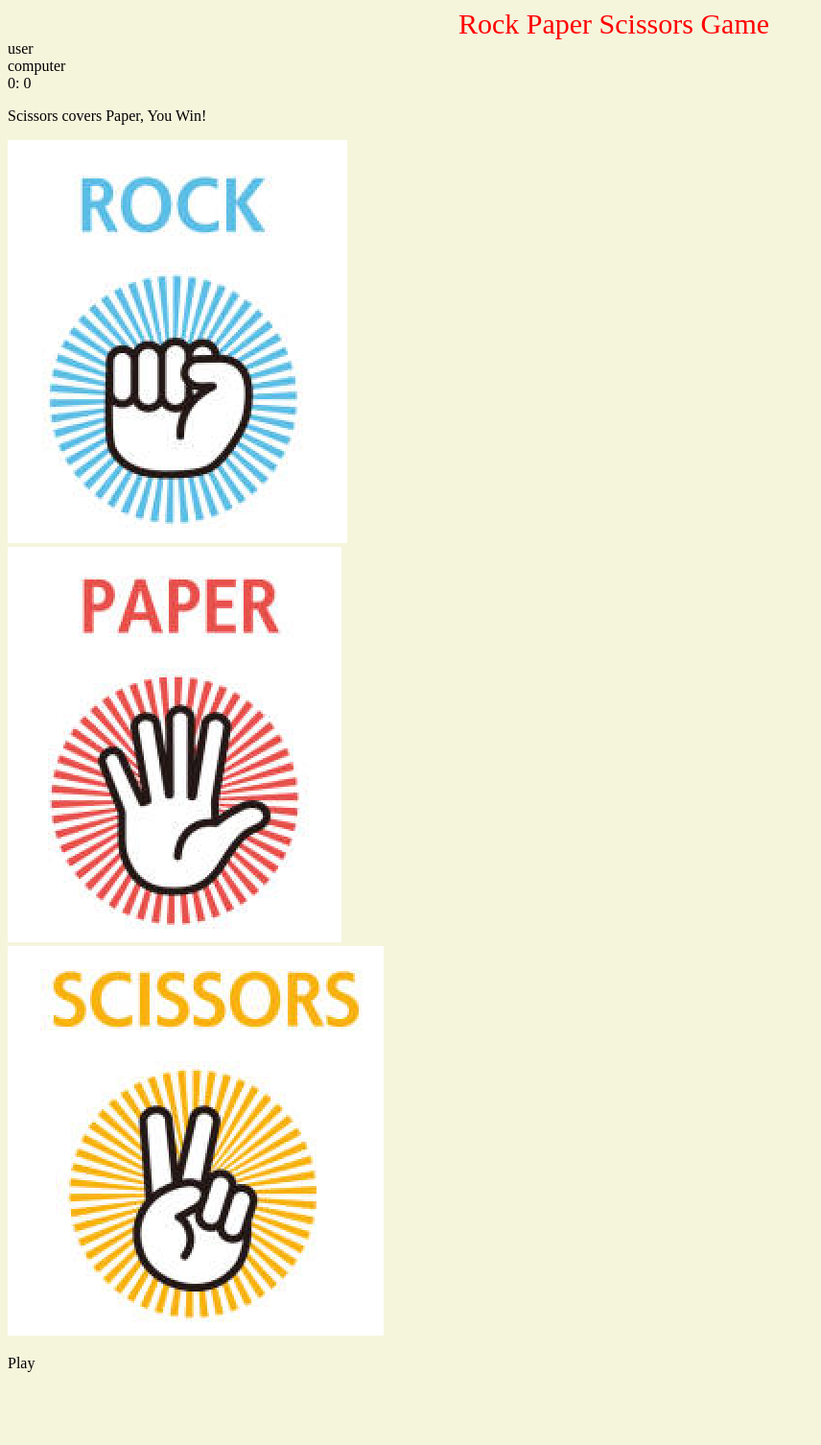
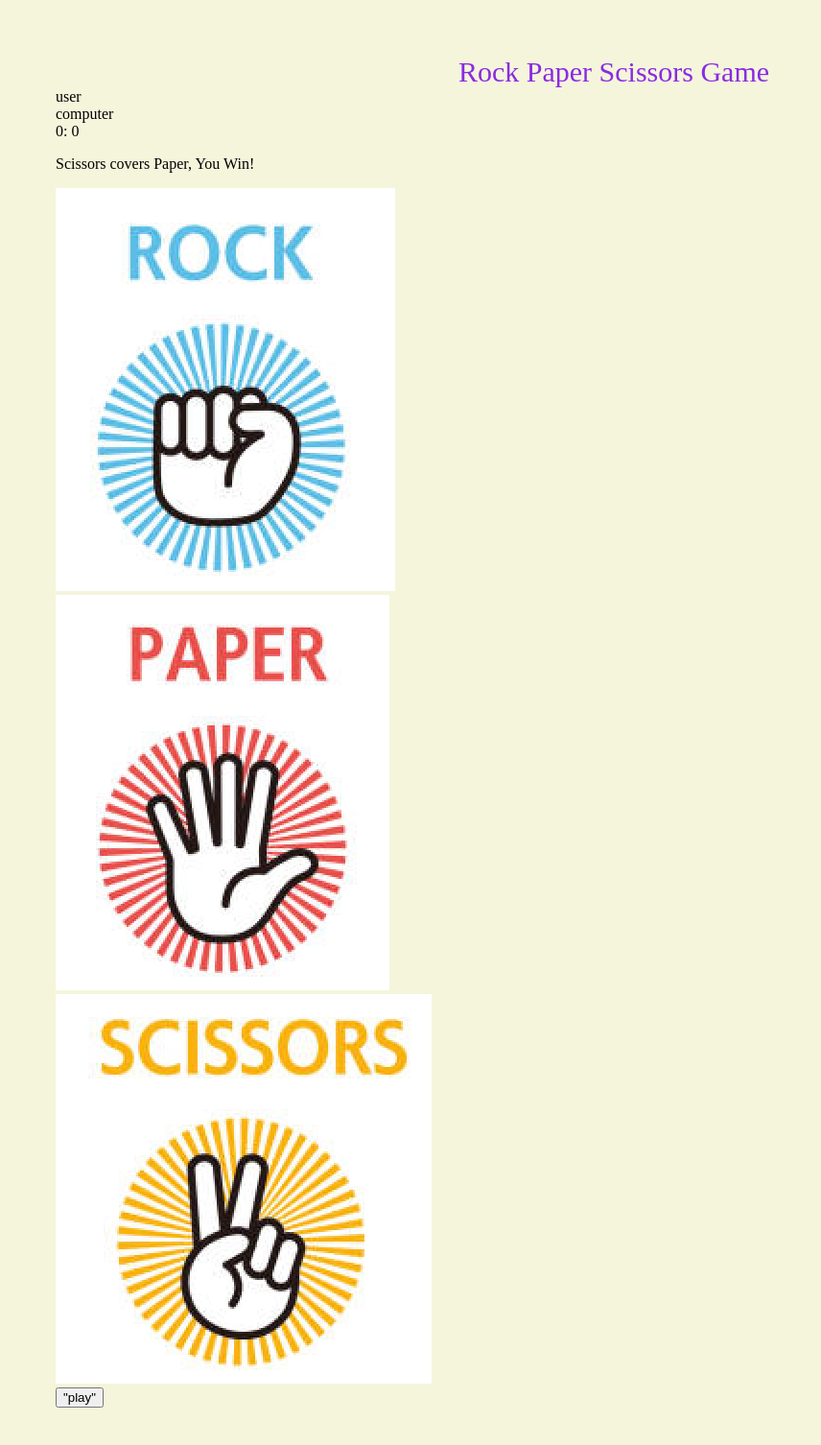
Before and after one commit to fan0703/First-Project-Rock-Paper-Scissors, a plain HTML site: page index.html in a window 1280 px wide. Shown: the whole page at 96% size, without its empty margins (0-856 px from the left). Before the commit the page ends 1446 px from the top, so only its background shows below. Drawn offline with Linux system fonts and the light colour scheme.

Commit message:
more css

```diff
--- a/index.html
+++ b/index.html
@@ -28,7 +28,8 @@
            <img src = "scissors.png">
         </div>
     </div>
-    <p class = "start play">Play</p>
+    <!-- <p class = "play">Play</p> -->
+    <button>"play"</button>
 
 
 </body>
--- a/style.css
+++ b/style.css
@@ -1,10 +1,15 @@
 header {
 text-align: center;
-color: red;
+color: blueviolet;
 font-family: 'Times New Roman', Times, serif;
 font-size: 30px ;
 
 }
 body{
     background-color: beige;
+    padding: 50px 50px;
 }
+img{
+    position: relative;
+    size: 10px;
+}
```
